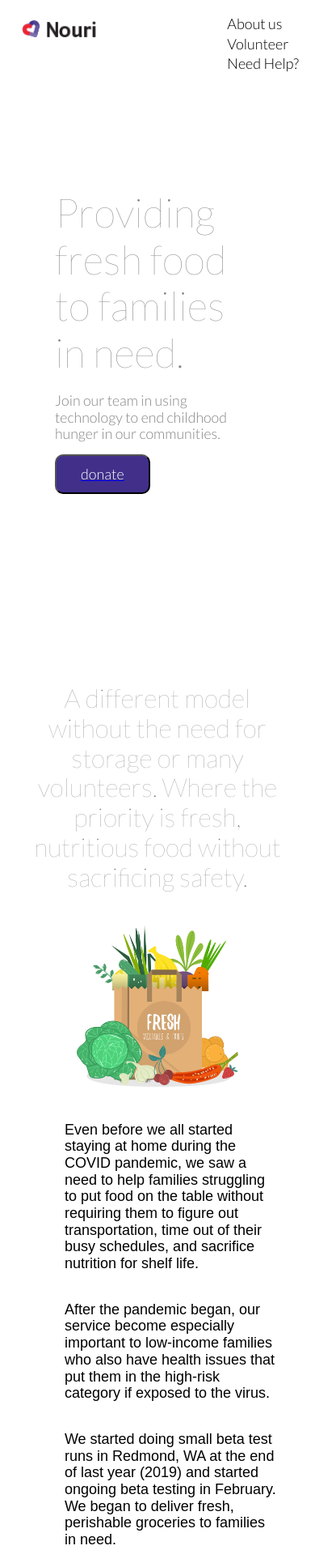
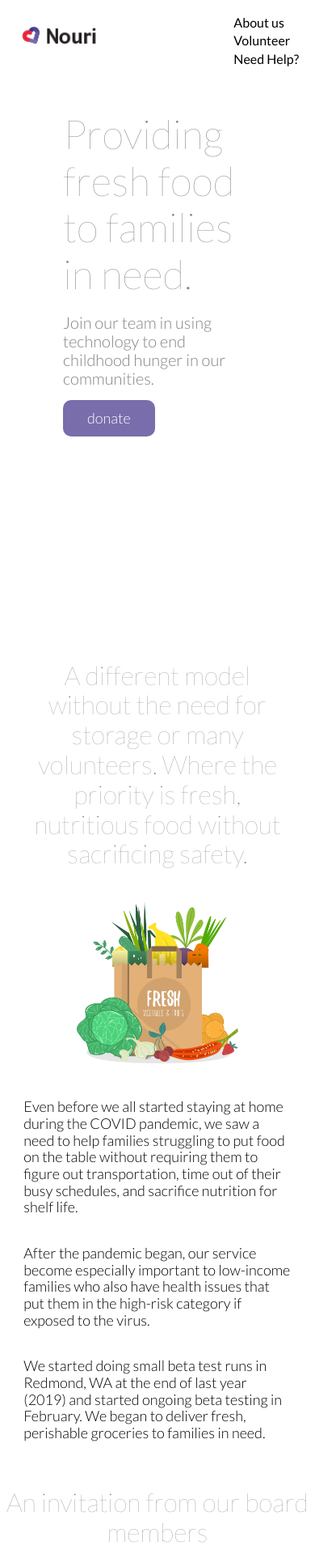
Before and after one commit to nourimeals/website, a React app: page / in a window 390 px wide. Shown: the top 1935 px of the page at 81% size. Built offline with nearby package versions, Linux system fonts and the light colour scheme; a web font is replaced by a local one.

Commit message:
fix media queries to reflect mobile first design

```diff
--- a/src/components/common/header/header.jsx
+++ b/src/components/common/header/header.jsx
@@ -7,16 +7,17 @@ import logo from '../../../images/nouri-logo.png';
 export const Header = () => {
   return (
     <header>
+      <div className="header-parent">
         <a href="#welcome"><img src={logo} alt="Nouri Logo" id="logo" /></a>
         <div className="header-right">
-        <ul className="link-row">
+          <ul>
             <li><a href="#about">About us</a></li>
             <li><a href="#volunteer">Volunteer</a></li>
             <li><a href="https://docs.google.com/forms/d/18KYoG2Qu9xwRAca-6zuM2wp3i3aa3B3fa4ysegm9g34/viewform?edit_requested=true" target="_blank">Need Help?</a></li>
           </ul>
           <a href="https://donorbox.org/nouri" target="_blank"><button className="btn-container">donate</button></a>
         </div>
-
+      </div>
     </header>
   );
 }
--- a/src/components/common/header/header.scss
+++ b/src/components/common/header/header.scss
@@ -1,17 +1,28 @@
 
-$white-overlay: #ffffff;
-$gray-accent: #efefef;
+$header-btn-color: #412F8A;
 
+/* smallest devices -- screen sizes up to 576px */
 header {
-  background-color: #fff;
-  position: fixed;
+  width: 100%;
   top: 0;
+
+   /* extra large devices -- large desktops screen sizes 1200px and above */
+  @media only screen and (min-width: 768px) {
     display: flex;
-  font-family: 'Lato', sans-serif;
+    justify-content: center;
+  }
+
+  .header-parent {
+    display: flex;
     flex-direction: row;
-  width: 100%;
+    justify-content: space-between;
     align-items: center;
-  justify-content: space-between;
+
+    @media only screen and (min-width: 768px) {
+      margin-top: 15px;
+      width: 90%;
+    }
+  }
 
   img {
     height: 75px;
@@ -20,22 +31,34 @@ header {
 
   .header-right {
     display: flex;
+    margin-right: 20px;
+
+    /* medium devices -- tablets and screen sizes 768px and above */
+    @media only screen and (min-width: 768px) {
       flex-direction: row;
-    align-items: center;
-    margin-right: 20px;
+    }
   }
 
-  .link-row {
+  ul {
+    margin-top: 15px;
+    flex-direction: column;
+
+    @media only screen and (min-width: 768px) {
       display: flex;
       flex-direction: row;
     }
 
-  .link-row li {
+    li {
       text-decoration: none;
       list-style-type: none;
+      margin-top: 4px;
+      font-size: 16px;
+      font-weight: 500;
+
+      @media only screen and (min-width: 768px) {
         margin: 0px 15px 0px 15px;
-    font-size: 18px;
-    font-weight: 300;
+      }
+    }
   }
 
   a {
@@ -53,17 +76,25 @@ header {
     transition: border-bottom 0.6s;
   }
 
-  .icon:hover,
-  .icon:active {
-    color: #55BFC9;
+  .btn-container {
+    display: none;
+
+    /* large devices -- desktops screen sizes 992px and above */
+    @media only screen and (min-width: 992px) {
+      padding: 12px 25px 12px 25px;
+      background-color: $header-btn-color;
+      color: #fff;
+      border-radius: 10px;
+      border: none;
+      font-weight: 500;
+      cursor: pointer;
+      display: inline;
     }
   }
 
-.btn-container {
-  padding: 12px 30px 12px 30px;
-  background-color: #412F8A;
-  color: #fff;
-  border-radius: 10px;
-  font-weight: 500;
-  cursor: pointer;
 }
+
+ /* small devices -- screen sizes 576px and above */
+//  @media only screen and (min-width: 576px) {
+//  no changes -- everything looks good
+// }
--- a/src/components/home/home.scss
+++ b/src/components/home/home.scss
@@ -1,95 +1,7 @@
 
 section {
-  min-height: 100vh;
+  min-height: auto;
+  font-family: 'Lato', sans-serif;
   width: 100%;
   display: flex;
 }
-
-/*      MEDIA QUERIES     */
-/* small phones to small tablets: from 481px to 767px */
-@media only screen and (max-width: 767px) {
-
-  /*    HEADER    */
-  header {
-    align-items: flex-start;
-
-    .header-right {
-      flex-direction: column;
-    }
-
-    .link-row {
-      margin-top: 15px;
-      flex-direction: column;
-      align-items: flex-start;
-      justify-content: flex-start;
-
-      li {
-        margin-top: 4px;
-        margin-left: 0;
-        margin-right: 0;
-      }
-    }
-
-    button {
-      display: none;
-    }
-  }
-
-  /*    WELCOME SECTION     */
-  .welcome-section {
-      flex-direction: column;
-      .welcome-text-container{
-        width: 60%;
-      }
-
-      img {
-        display: none;
-      }
-      .volunteer-btn {
-        display: none;
-      }
-
-      .donate-btn {
-        display: inline;
-        padding: 12px 30px 12px 30px;
-        background-color: #412F8A;
-        color: #fff;
-        border-radius: 10px;
-        font-weight: 300;
-        font-size: 18px;
-        cursor: pointer;
-      }
-  }
-
-  /*    ABOUT SECTION   */
-  .about-section {
-    min-height: auto;
-
-    img {
-      height: 200px;
-      width: 200px;
-      margin-bottom: 25px;
-    }
-    .about-content-container {
-      flex-direction: column;
-      align-items: center;
-
-      .about-content-col {
-        max-width: 80%;
-      }
-    }
-  }
-
-  /*    VOLUNTEER SECTION     */
-  .volunteer-section {
-    img {
-      display: none;
-    }
-
-    .volunteer-content-col {
-      max-width: 60%;
-    }
-
-  }
-
-}
--- a/src/components/home/sections/Volunteer.js
+++ b/src/components/home/sections/Volunteer.js
@@ -9,19 +9,25 @@ import timKim from '../../../images/tim-kim.jpg';
 const CONTENT1 = `If you are another nonprofit or social worker in the Redmond who would like to refer families with school-aged, disabled, or unborn children, we would love to help.`;
 const CONTENT2 = `Currently, we are only able to deliver within Redmond. Hopefully, we'll be able to expand soon. If you are looking for ways to volunteer remotely from your home, we would love to chat with you. Some of the things we could use help in include marketing, organizing, and developing apps to help us automate some processes with our deliveries (stack: JavaScript, Node, React, AWS, DynamoDB).`;
 const CONTENT3 = `Even if you feel like you don't have that much experience but have the hunger to learn, we love to mentor and help each other learn. Please feel free reach out. We value dedication, the hunger to learn, and the dedication to help others.`;
+const SECTION_TITLE = `An invitation from our board members`;
 
 export const Volunteer = () => {
     return (
         <section className="volunteer-section" id="volunteer">
-            <div className="volunteer-content-col">
-                <div className="volunteer-title">An invitation from our board members</div>
+
+            <div className="volunteer-title">{SECTION_TITLE}</div>
+
+            <div className="volunteer-container">
+                <div className="volunteer-content">
                     <p>{CONTENT1}</p>
                     <p>{CONTENT2}</p>
                     <p>{CONTENT3}</p>
+
                     <a href="https://docs.google.com/forms/d/e/1FAIpQLSd9N1_wWETbeMs7UAxzUTCMl0FhCnVneozlA-EMAMQXSBFy3A/viewform" target="_blank">
                         <button className="btn-container">volunteer with us</button>
                     </a>
                 </div>
+
                 <div className="image-col">
                     <div className="image-row">
                         <img src={kim} alt="board-img" />
@@ -32,6 +38,7 @@ export const Volunteer = () => {
                         <img src={timKim} alt="board-img" />
                     </div>
                 </div>
+            </div>
         </section>
     )
 }
--- a/src/components/home/sections/sections.scss
+++ b/src/components/home/sections/sections.scss
@@ -1,18 +1,35 @@
+/*     Extra small devices (portrait phones, less than 576px) */
+
+
+/*    WELCOME SECTION     */
 .welcome-section {
-    min-height: 100vh;
+
     width: 100%;
     display: flex;
+    flex-direction: column;
+    align-items: center;
+    height: 85vh;
+
+    @media only screen and (min-width: 992px) {
         flex-direction: row;
-    align-items: center;
         justify-content: center;
-    font-size: calc(10px + 2vmin);
+        align-items: flex-start;
+        margin-top: 15%;
+        height: 70vh;
+    }
 
     .welcome-text-container {
         display: flex;
         flex-direction: column;
         justify-items: flex-start;
-        width: 30%;
+        width: 60%;
+        margin-top: 10%;
+
+        @media only screen and (min-width: 992px) {
+            width: 35%;
+            margin-top: 0px;
             margin-right: 20px;
+        }
     }
    .welcome-title{
         font-size: 50px;
@@ -22,33 +39,63 @@
    }
    .welcome-sub-title {
        padding-bottom: 15px;
+       font-size: 20px;
        font-weight: 300;
        color: #848484;
    }
+
    img {
-        height: 300px;
-        width: 400px;
-        margin-left: 20px;
+    display: none;
+
+        /* large devices -- desktops screen sizes 992px and above */
+        @media only screen and (min-width: 992px) {
+            display: block;
+            height: auto;
+            width: 340px;
+        }
     }
 
+    a {
+        text-decoration: none;
+
         .volunteer-btn {
-        padding: 15px 30px 15px 30px;
+            display: none;
+
+            @media only screen and (min-width: 992px) {
+                display: inline;
+                padding: 12px 30px 12px 30px;
                 background-color: #7A6DAC;
                 color: #fff;
                 border-radius: 10px;
+                border: none;
                 font-weight: 300;
                 font-size: 18px;
+                cursor: pointer;
             }
+        }
+
         .donate-btn {
+            display: inline;
+            padding: 12px 30px 12px 30px;
+            background-color: #7A6DAC;
+            color: #fff;
+            border-radius: 10px;
+            border: none;
+            font-weight: 300;
+            font-size: 18px;
+            cursor: pointer;
+
+            @media only screen and (min-width: 992px) {
                 display: none;
             }
         }
+    }
 
+}
 
+/*    ABOUT SECTION     */
 .about-section{
-
     flex-direction: column;
-    justify-content: center;
     align-items: center;
 
     .about-header {
@@ -61,53 +108,109 @@
     }
 
     img {
-        height: 250px;
-        width: 250px;
+        height: 200px;
+        width: 200px;
+        margin-bottom: 25px;
     }
 
     .about-content-container {
-        max-width: 85%;
+
         display: flex;
+        flex-direction: column;
+        align-items: center;
+
+        @media only screen and (min-width: 992px) {
             flex-direction: row;
             justify-content: center;
+        }
 
         .about-content-col {
             display: flex;
             flex-direction: column;
-            max-width: 60%;
-            padding-left: 35px;
+            width: 85%;
+
+            @media only screen and (min-width: 992px) {
+                width: 55%;
+                margin-left: 30px;
+            }
         }
 
         p {
+            font-family: 'Lato', sans-serif;
             font-size: 18px;
+            font-weight: 300;
         }
     }
 }
 
 .volunteer-section {
-
+    flex-direction: column;
     align-items: center;
-    justify-content: center;
+    margin-top: 10%;
+    margin-bottom: 10%;
 
     .volunteer-title {
+        text-align: center;
         font-size: 32px;
         font-weight: 200;
         color: #848484;
         margin-bottom: 25px;
     }
-    .volunteer-content-col {
-        max-width: 40%;
-        margin-right: 35px;
+
+    .volunteer-container {
+        width: 80%;
+        margin-bottom: 25px;
+
+        @media only screen and (min-width: 992px) {
+            width: 80%;
+            display: flex;
+            flex-direction: row;
+        }
+
+       .volunteer-content {
+         align-items: center;
 
             p {
+                font-family: 'Lato', sans-serif;
                 font-size: 18px;
+                font-weight: 300;
+            }
+
+            a {
+                text-decoration: none;
+                .btn-container {
+                    padding: 15px 30px 15px 30px;
+                    background-color: #7A6DAC;
+                    color: #fff;
+                    border-radius: 10px;
+                    border: none;
+                    font-weight: 300;
+                    font-size: 18px;
+                    cursor: pointer;
+                }
+            }
        }
     }
 
+    .image-col {
+        @media only screen and (min-width: 992px) {
+            margin-left: 25px;
+            margin-top: 20px;
+        }
+
+        .image-row {
+            display: flex;
+            flex-direction: row;
+
             img {
-        max-height: 170px;
-        max-width: 170px;
-        height: auto;
+                display: none;
+
+                @media only screen and (min-width: 992px) {
+                    display: block;
+                    height: 130px;
                     width: auto;
                 }
             }
+        }
+    }
+}
```
Lines whose indentation alone changed are shown as unchanged.
